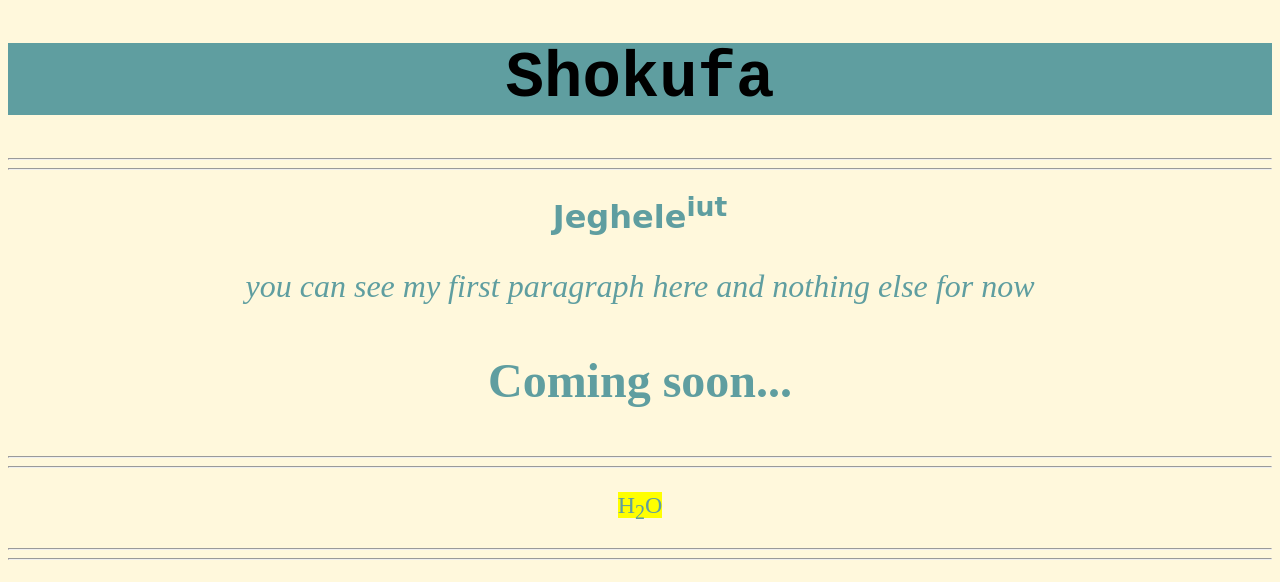
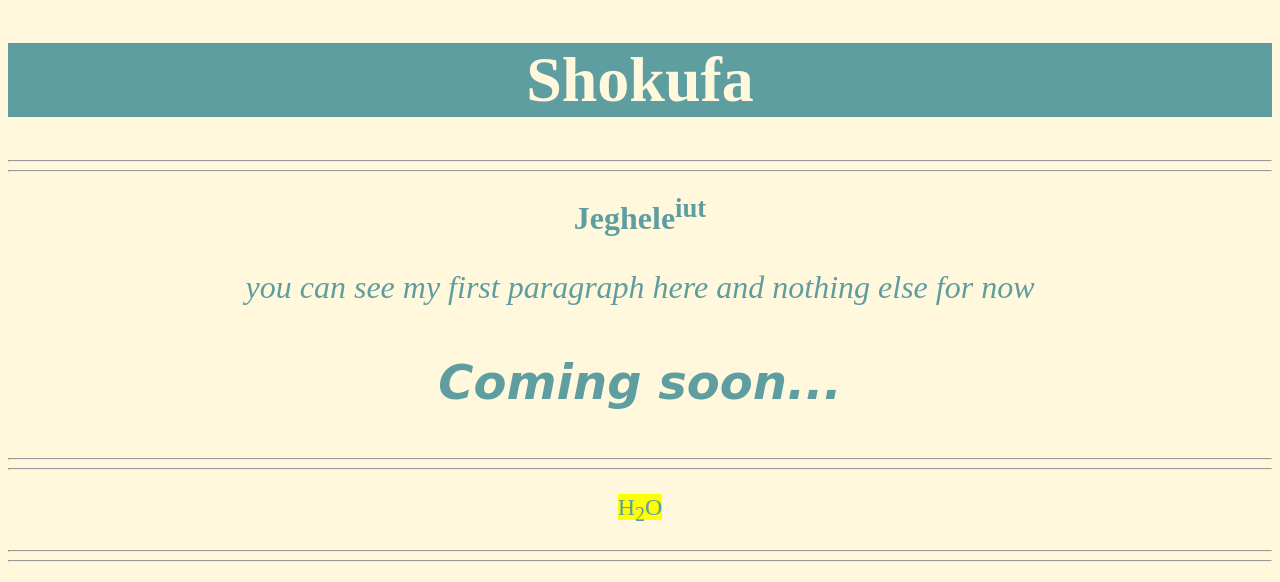
Before and after one commit to shokufa/shokufa.github.io, a plain HTML site: page index.html in a window 1280 px wide. Shown: the top 582 px of the page. Drawn offline with Linux system fonts and the light colour scheme.

Commit message:
third try

```diff
--- a/index.html
+++ b/index.html
@@ -5,16 +5,17 @@
 
 <body style="background-color:cornsilk;">
 
-<h1 style="font-size: 400%; font-family: 'Courier New', Courier, monospace; text-align: center; background-color: cadetblue ;">Shokufa</h1>
+<h1 style="font-size: 400%; font-family: serif; text-align: center; background-color: cadetblue ; color: cornsilk;">Shokufa</h1>
 
 
 <hr>
 <hr>
 
-<h1 style="text-align:center; color:cadetblue; font-size: 200%;font-family:cursive;">Jeghele<sup>iut</sup></h1>
+<h1 style="text-align:center; color:cadetblue; font-size: 200%;font-family:serif;">Jeghele<sup>iut</sup></h1>
 
-<p style=" font-family:serif; font-size: 200%; color: cadetblue; text-align: center;"><i>you can see my first paragraph here and nothing else for now</i></p>
-<p style="font-family:serif ; font-size: 300%; color: cadetblue; text-align: center;"><b>Coming soon...</b></p>
+<p style="font-family:serif; font-size: 200%; color: cadetblue; text-align: center;"><i>you can see my first paragraph here and nothing else for now</i></p>
+<p style="font-family:cursive; font-size: 300%; color: cadetblue; text-align: center;"><b><i>Coming soon...</i></b></p>
+
 <hr>
 <hr>
 
```
